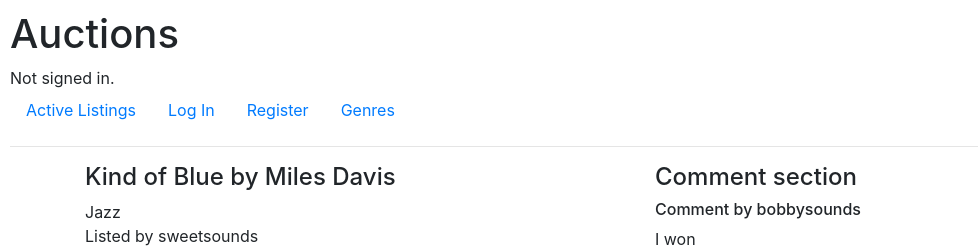
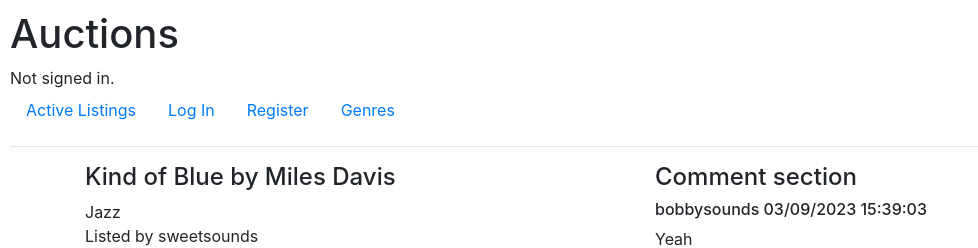
Before and after one commit to Soliden-96/commerce, a Django app: page /3/listing in a window 1280 px wide. Shown: the top 248 px of the page, without its empty margins (0-978 px from the left). Run offline with Django 3.2, Linux system fonts and the light colour scheme; data comes from the database, SQL or seed files in the repository; both versions use the stored data as it was after the commit; some libraries are stand-ins or nearby versions.

Commit message:
to refine

```diff
--- a/auctions/models.py
+++ b/auctions/models.py
@@ -1,5 +1,6 @@
 from django.contrib.auth.models import AbstractUser
 from django.db import models
+import datetime
 
 
 class User(AbstractUser):
@@ -17,6 +18,7 @@
     currentBid = models.DecimalField(max_digits = 10, decimal_places = 2)
     active = models.BooleanField()
     seller = models.ForeignKey(User, on_delete = models.CASCADE, related_name = "listings")
+    winner = models.ForeignKey(User, on_delete = models.CASCADE, related_name = "won", null=True)
 
     def __str__(self):
         return f"{self.title} by {self.artist} listed by {self.seller}"
@@ -35,6 +37,7 @@
     commenter = models.ForeignKey(User, on_delete = models.CASCADE, related_name = "comments_made")
     listing = models.ForeignKey(Listing, on_delete = models.CASCADE, related_name = "comments")
     content = models.TextField()
+    date = models.DateTimeField(auto_now=False,auto_now_add=False, null=True)
 
     def __str__(self):
         return f"Comment posted by {self.commenter} for {self.listing}"
--- a/auctions/templates/auctions/listing.html
+++ b/auctions/templates/auctions/listing.html
@@ -8,6 +8,23 @@
             <div>
                 <div>{{ listing.category }}</div>
                 <div>Listed by {{ listing.seller }}</div>
+
+                {% if not listing.active %}
+                    {% if request.user.is_authenticated and request.user == listing.winner %}
+                    <h6 style="color:green;">You have won the auction!!</h6>
+                    {% else %}
+                    <h6 style="color:red;">Auction is closed</h6>
+                    {% endif %}
+                    {% if in_watchlist %}
+                            <div class="mt-2">
+                                <form action="{% url 'removeFromWatchlist' listing.id %}" method="post">
+                                    {% csrf_token %}
+                                    <button type="submit">Remove from Watchlist</button>
+                                </form>
+                            </div>
+                    {% endif %}
+
+                {% else %}
                 <div class="container mt-1">
                     <div class="row">
                         <div class="col" style="height:35vh; width:35vh;">
@@ -67,6 +84,7 @@
                         </div>
                     </div>
                 </div>
+                {% endif %}
                 <div class="mt-1">{{ listing.description}}</div>
             </div>
         </div>
@@ -76,7 +94,7 @@
             <div class="overflow-auto" style="height:30vh;">
                 {% for comment in comments %}
                     <div>
-                        <h6>Comment by {{ comment.commenter.username }}</h6>
+                        <h6>{{ comment.commenter.username }} {{ comment.date|date:"d/m/Y H:i:s" }}</h6>
                         <p>{{ comment.content }}</p>
                     </div>
                 {% endfor %}
--- a/auctions/views.py
+++ b/auctions/views.py
@@ -6,6 +6,7 @@
 from django.urls import reverse
 from django import forms
 from django.db.models import Max
+import datetime
 
 from .models import User, Listing, Bid, Comment, Watchlist
 
@@ -130,7 +131,7 @@
         in_watchlist = False
 
     context = {
-        "comments":Comment.objects.filter(listing=listing),
+        "comments":Comment.objects.filter(listing=listing).order_by('-date'),
         "in_watchlist":in_watchlist,
         "listing":listing
     }
@@ -149,7 +150,7 @@
         watchlist.save()
         context = {
             "listing":listing,
-            "comments":Comment.objects.filter(listing=listing),
+            "comments":Comment.objects.filter(listing=listing).order_by('-date'),
             "in_watchlist":user.watchlist.filter(watched=listing).exists()
         }
         return render(request,"auctions/listing.html",context)
@@ -167,7 +168,7 @@
         context={
             "listing":listing,
             "in_watchlist":user.watchlist.filter(watched=listing).exists(),
-            "comments":Comment.objects.filter(listing=listing)
+            "comments":Comment.objects.filter(listing=listing).order_by('-date')
         }
         return render(request,"auctions/listing.html",context)
 
@@ -190,7 +191,7 @@
 
         context={
             "low_offer":low_offer,
-            "comments":Comment.objects.filter(listing=listing),
+            "comments":Comment.objects.filter(listing=listing).order_by('-date'),
             "in_watchlist":user.watchlist.filter(watched=listing).exists(),
             "listing":listing
         }
@@ -205,13 +206,13 @@
     user = request.user
     if request.method == "POST":
         content = request.POST["comment"]
-        comment = Comment(commenter=user, listing=listing, content=content)
+        comment = Comment(commenter=user, listing=listing, content=content, date=datetime.datetime.now())
         comment.save()
 
         context = {
             "listing":listing,
             "in_watchlist":user.watchlist.filter(watched=listing).exists(),
-            "comments":Comment.objects.filter(listing=listing),
+            "comments":Comment.objects.filter(listing=listing).order_by('-date')
         }
 
         return HttpResponseRedirect(reverse("listing",args=[listing.id]))
@@ -255,6 +256,15 @@
     })
 
 
+@login_required
 def closeAuction(request,id):
     listing = Listing.objects.get(id=id)
+
+    if request.method == "POST":
+        listing.active = False
+        highest_bid = listing.offers.order_by('-value').first()
+        listing.winner = highest_bid.bidder
+        listing.save()
+        return HttpResponseRedirect(reverse('listing',args=[listing.id]))
+
     return HttpResponseRedirect(reverse('listing', args=[listing.id]))
```
Also changed, not shown: auctions/migrations/0015_listing_winner.py (added), auctions/migrations/0016_comment_date.py (added), db.sqlite3.
